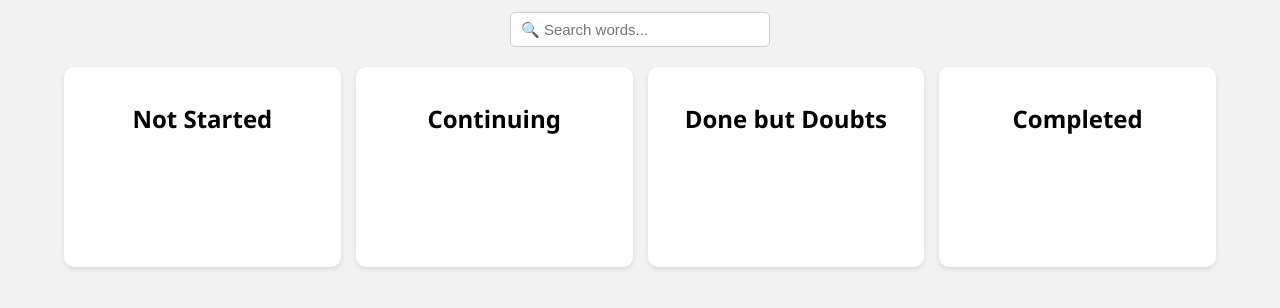
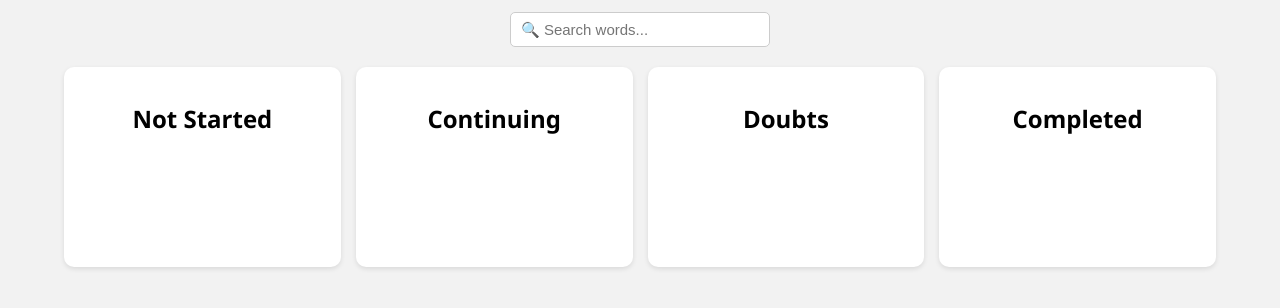
Before and after one commit to productive-time/backend, a plain HTML site: page index.html in a window 1280 px wide. Shown: the part 126-434 px from the top of the page. Drawn offline with Linux system fonts and the light colour scheme.

Commit message:
Update index.html

```diff
--- a/index.html
+++ b/index.html
@@ -119,7 +119,7 @@
   <div class="container">
     <div class="block" id="notStarted"><h2>Not Started</h2></div>
     <div class="block" id="continuing"><h2>Continuing</h2></div>
-    <div class="block" id="doubt"><h2>Done but Doubts</h2></div>
+    <div class="block" id="doubt"><h2>Doubts</h2></div>
     <div class="block" id="completed"><h2>Completed</h2></div>
   </div>
 
```
